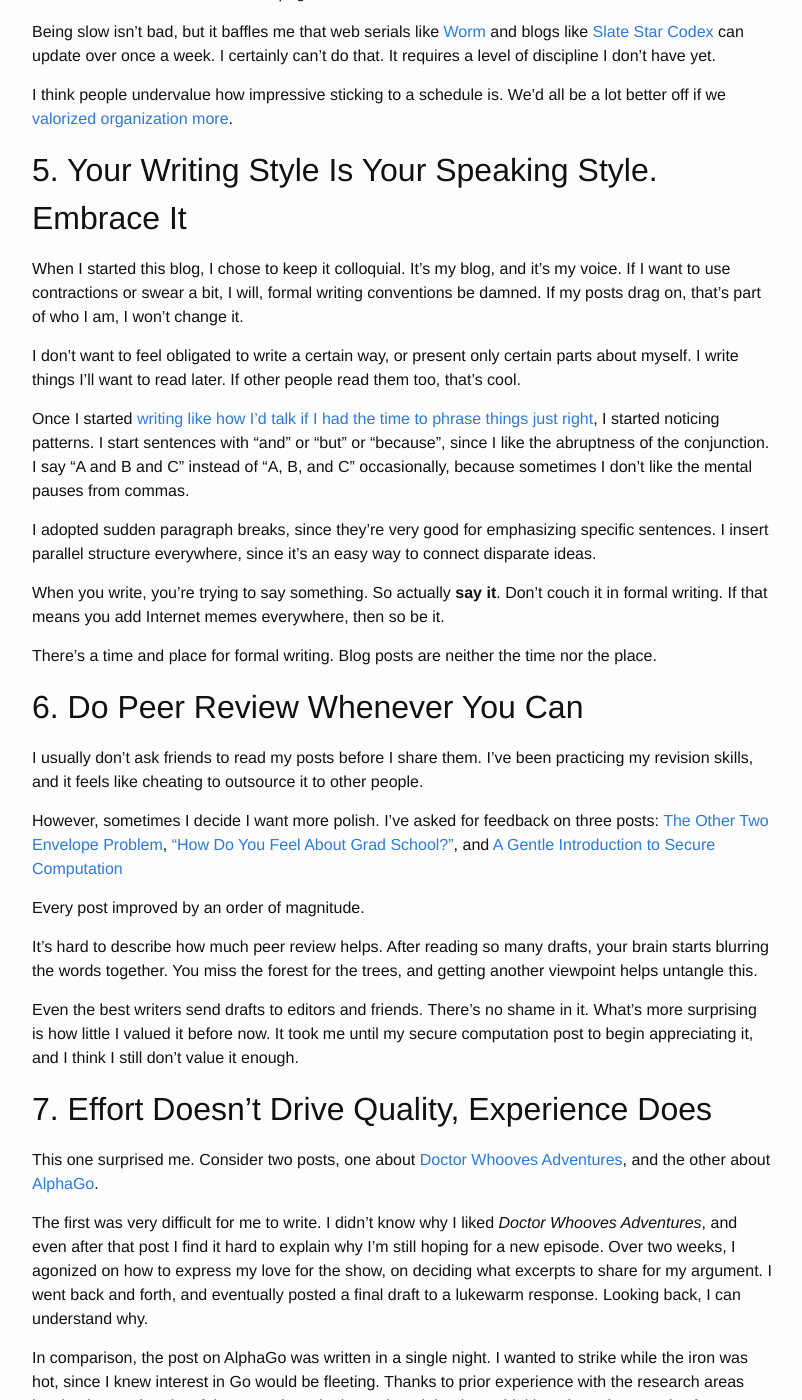
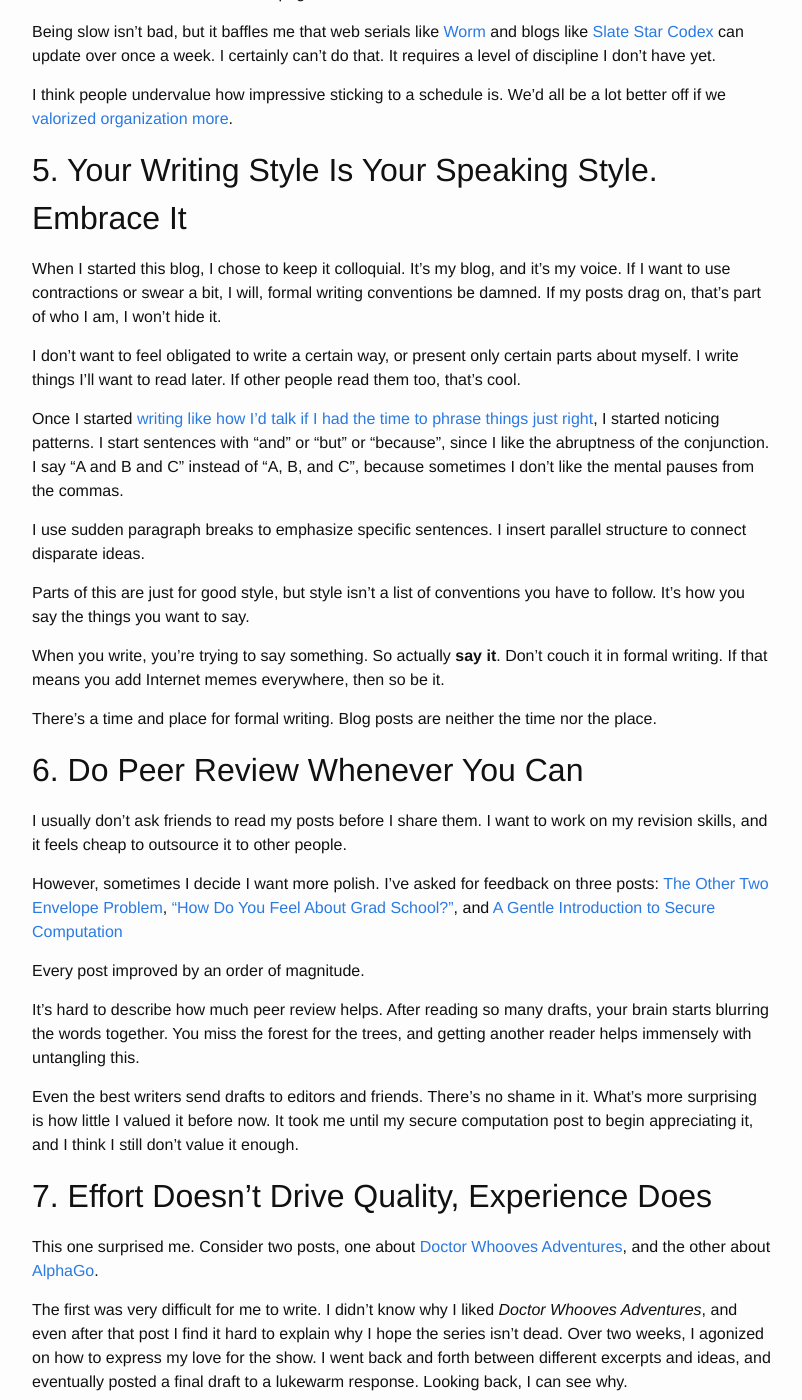
Before and after one commit to alexirpan/alexirpan.github.io, a Jekyll site: the page built from index.html, in a window 1280 px wide and 1400 px high, scrolled down 3374 px. Shown: the whole window, without its empty margins (238-1040 px from the left). Built offline with Jekyll 4.4.1, drawn with Linux system fonts in a browser that asks for light colours; the list of posts is cut into pages by our own code; some of the changed text lies outside the part shown.

Commit message:
SCREW IT, FINAL DRAFT WOOOO (just have to rename)

```diff
--- a/_posts/2016-02-18-half-year.markdown
+++ b/_posts/2016-02-18-half-year.markdown
@@ -36,23 +36,23 @@
 > Sucking at something is the first step to becoming sorta good at
 > something.
 
-(Jack The Dog, *Adventure Time*)
+(Jake The Dog, *Adventure Time*)
 {: .centered }
 
 
 # 2. Your Writing Environment Matters. Take The Time To Find One That Works For You
 
-My old personal site ran on [Blogger](https://www.blogger.com). It worked,
+My old site ran on [Blogger](https://www.blogger.com). It worked,
 but I quickly lost motivation to update it.
-Blogger abstracts its functionality behind its own tools, and I got sick of it.
-To create posts, I had to go to Blogger's site and write in
-their Microsoft Word-esque editor. To change the site layout, I had to use
-a drag and drop interface or edit raw HTML. Plus, all the tie-ins with Google+
-were vaguely annoying.
+Blogger abstracts its functionality behind lots of tools, and I got sick of it.
+To create posts, I had to open Blogger's site and write in
+their Microsoft Word-esque editor. To change the site layout, I could either use
+a drag and drop interface, or edit raw HTML. Plus, the Google+ tie-in was
+vaguely annoying.
 
 In contrast, [Github Pages](https://pages.github.com/) has been a complete
-joy. It's transparent. I have total control over my site's design. I
-get free edit history thanks to Git.
+joy. It's transparent, I have total control over my site's design, and best of
+all I get free edit history thanks to Git.
 I know it's incredibly nerdy to say this, but getting to write my blog posts
 in Markdown using Vim is fantastic.
 
@@ -104,9 +104,9 @@
 
 * Initial work saved Thursday, 2 AM
 * Completed a first draft Friday night, working from 9 PM to midnight.
-* Revising session Saturday night. Started at 11 PM, hoping to finish by 2 AM.
-Ended up revising until *3:40 AM*.
-* Final proofreading and launch Sunday evening. Attempted to fix my sleep
+* Started revising Saturday night. Started at 11 PM, hoped to finish by 2 AM.
+Still working at *3:40 AM*.
+* Final launch at Sunday 6 PM. Attempted to fix my sleep
 schedule for Monday, failed miserably.
 
 I have literally lost sleep to blogging. It's silly, it's stupid, and I
@@ -169,7 +169,7 @@
 When I started this blog, I chose to keep it colloquial. It's my blog, and
 it's my voice. If I want to use contractions or swear a bit, I will, formal
 writing conventions be damned. If my posts drag on, that's part of who I
-am, I won't change it.
+am, I won't hide it.
 
 I don't want to feel obligated to write a certain way, or present only certain
 parts about myself. I write things I'll want to read later.
@@ -179,12 +179,14 @@
 just right](http://paulgraham.com/talk.html), I started noticing patterns.
 I start sentences with "and" or "but" or "because", since I like
 the abruptness of the conjunction. I say "A and B and C"
-instead of "A, B, and C" occasionally, because sometimes I don't
-like the mental pauses from commas.
+instead of "A, B, and C", because sometimes I don't
+like the mental pauses from the commas.
 
-I adopted sudden paragraph breaks, since they're very good for emphasizing
-specific sentences. I insert parallel structure everywhere, since it's an easy way
-to connect disparate ideas.
+I use sudden paragraph breaks to emphasize specific sentences.
+I insert parallel structure to connect disparate ideas.
+
+Parts of this are just for good style, but style isn't a list of conventions
+you have to follow. It's how you say the things you want to say.
 
 When you write, you're trying to say something. So actually **say it**. Don't
 couch it in formal writing. If that means you add Internet memes
@@ -196,8 +198,8 @@
 
 # 6. Do Peer Review Whenever You Can
 
-I usually don't ask friends to read my posts before I share them. I've been
-practicing my revision skills, and it feels like cheating to outsource
+I usually don't ask friends to read my posts before I share them. I want to
+work on my revision skills, and it feels cheap to outsource
 it to other people.
 
 However, sometimes I decide I want more polish.
@@ -210,8 +212,8 @@
 
 It's hard to describe how much peer review helps.
 After reading so many drafts, your brain starts blurring the words together.
-You miss the forest for the trees, and getting another viewpoint helps
-untangle this.
+You miss the forest for the trees, and getting another reader helps immensely
+with untangling this.
 
 Even the best writers send drafts to editors and friends. There's no shame in
 it. What's more surprising is how little I valued it before now.
@@ -226,10 +228,10 @@
 
 The first was very difficult for me to write. I didn't know why I liked
 *Doctor Whooves Adventures*, and even after that post I find it hard
-to explain why I'm still hoping for a new episode. Over two weeks, I
-agonized on how to express my love for the show, on deciding what excerpts to
-share for my argument. I went back and forth, and eventually posted a final
-draft to a lukewarm response. Looking back, I can understand why.
+to explain why I hope the series isn't dead. Over two weeks, I
+agonized on how to express my love for the show. I went back and forth between
+different excerpts and ideas, and eventually posted a final
+draft to a lukewarm response. Looking back, I can see why.
 
 In comparison, the post on AlphaGo was written in a single night.
 I wanted to strike while the iron was hot, since I knew interest in Go would be
@@ -248,17 +250,18 @@
 That's not saying all my non-technical writing is bad. My best post
 is still my [non-technical think piece about grad school]({% post_url 2016-01-03-grad-school %}).
 What I'm saying is that if you're going to write about something unfamiliar,
-don't be surprised if it takes you ages to churn out something mediocre. It took
-me a month of winter break to write that graduate school post.
+don't be surprised if it takes you ages to churn out something mediocre. The
+first draft of my graduate school post was awful, and it took a month
+of revising over winter break to get it to that state.
 
 
 # 8. Try Not To Get Hung Up On Popularity
 
 We all want other people to care about us, even when we give ourselves reasons
 why they shouldn't. Writing is no exception. In fact, it's an extra dangerous area.
-When you share a personal story or spend hours deciding the easiest way to explain
-a concept, you can't help but grow attached to your work. And watching it
-get ignored can be a punch to the gut.
+When you share a personal story or spend hours thinking about the easiest way to
+explain something, you can't help but grow attached to your work. It's like a
+little baby, and watching your baby get ignored is like a punch to the gut.
 
 It's obvious, but it bears repeating: **popular things are not always good, and
 good things are not always popular.** I'm a bit obsessed with checking my blog views,
@@ -273,16 +276,17 @@
 * [Mystery Hunt 2016 Wrap-Up]({% post_url 2016-01-21-mysteryhunt %})
 
 The first stuck on Hacker News for a day, and the last got shared to the Mystery Hunt subreddit.
-Note that both are tangentially related to the actual quality.
+Note that both reasons for the high view count are only tangentially
+related to the actual quality.
 
 If I cared only about view count, I wouldn't bother writing about
-a [My Little Pony made-for-TV movie]({% post_url 2015-11-02-friendship-games-geometry %}),
-because I know most people won't care. But I care, and that's why I did it.
+a [*My Little Pony* made-for-TV movie]({% post_url 2015-11-02-friendship-games-geometry %}),
+because I know most people won't be interested. But I care about it, and that's why I did it.
 
 (For the record, both my [AlphaGo post]({% post_url 2016-01-28-deepmind-go %})
-and [Khan Academy post]({% post_url 2015-08-20-things-i-did-in-my-khan-academy-internship %})
-deserve more views than they have. You really don't need to read that MLP post
-unless you're interested in nerd-sniping commentated live.)
+and my [Khan Academy post]({% post_url 2015-08-20-things-i-did-in-my-khan-academy-internship %})
+deserve more views than they have. You really shouldn't read that MLP post
+unless you're interested in me commentating a nerd-snipe.)
 
 \*\*\*
 {: .centered }
```
Also changed, not shown: other parts of _posts/2016-02-18-half-year.markdown (+5 -5 lines).
